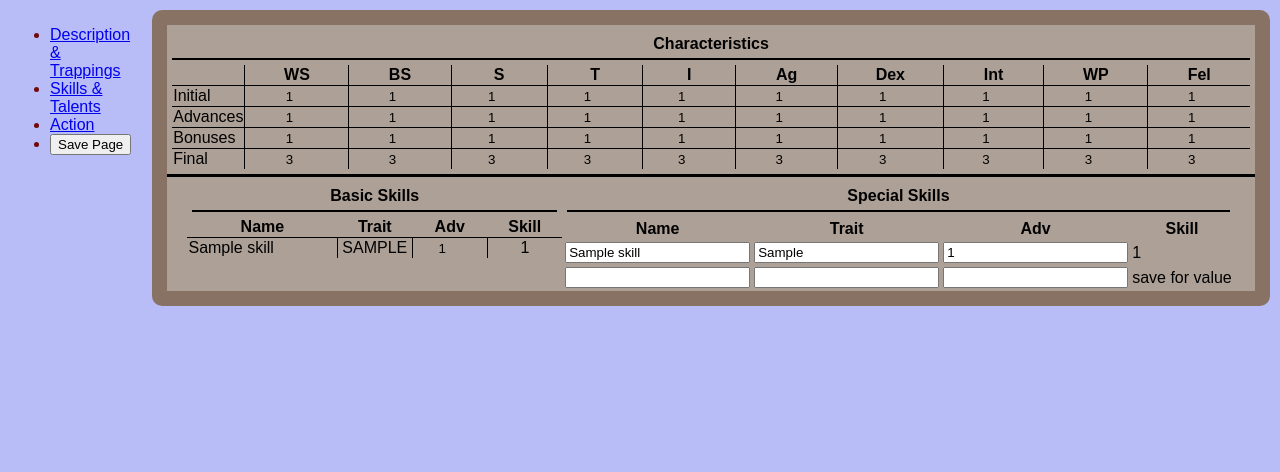
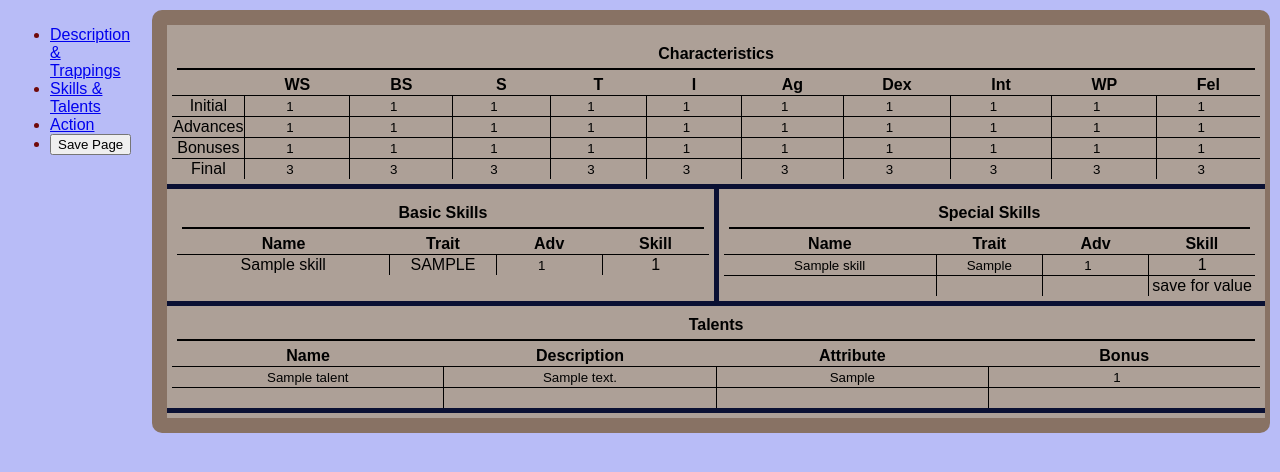
Before and after one commit to JESvane99/RPG_character_sheet, a Flask app: page /1/sheet-p2 in a window 1280 px wide. Shown: the top 472 px of the page. Run offline with Flask 3, Linux system fonts and the light colour scheme; tables that the repository leaves empty hold one stand-in row (values such as "Sample post").

Commit message:
Add skills and talents page
skills working with database, talents not yet.

```diff
--- a/app/static/style.css
+++ b/app/static/style.css
@@ -22,11 +22,19 @@ body {
 }
 .page-container {
     width: 100%;
+    padding: 5px;
     display: flex;
     flex-direction: column;
     align-items: center;
     background-color: rgb(173, 160, 151);
 }
+.page-container > div {
+    width: 100%;
+    padding-left: 5px;
+    padding-right: 5px;
+    border-bottom: 5px solid #0a1033;
+}
+
 img {
     width: 100%;
 }
@@ -226,8 +234,10 @@ ul.wealth li input {
 /* Characteristics table design */
 .characteristics-container {
     width: 100%;
-    border-bottom: 3px solid #000;
+    padding: 5px;
+    text-align: center;
 }
+
 h4.characteristics_header {
     padding: 5px;
     margin: 5px;
@@ -235,24 +245,18 @@ h4.characteristics_header {
     border-bottom: 2px solid #000000;
 }
 
-.characteristics-table {
+h4.skills-and-talents-header {
     padding: 5px;
     margin: 5px;
-    border-collapse: collapse;
-    border-style: hidden;
+    text-align: center;
+    border-bottom: 2px solid #000000;
 }
-.characteristics-table th, .characteristics-table td {
-    border: 1px solid #000;
-}
-.characteristics-table th {
+.skills-container {
+    width: 50%;
     text-align: center;
 }
-.characteristics-table td {
-    text-align: left;
-}
-
-.characteristics-table input,
-.basic-skills-table input {
+.skills-and-talents-table input,
+.talents-table input {
     border: none;
     background: none;
     width: 100%;
@@ -260,29 +264,46 @@ h4.characteristics_header {
     text-align: center;
 }
 
-.basic-skills-table {
+.skills-and-talents-table,
+.talents-table {
+    width: 100%;
     border-collapse: collapse;
     border-style: hidden;
 }
 
-.basic-skills-table .name-column {
+.skills-and-talents-table .name-column {
     width: 40%;
 }
 
-.basic-skills-table .trait-column {
+.skills-and-talents-table .trait-column {
     text-align: center;
     width: 20%;
 }
 
-.basic-skills-table .adv-column {
+.skills-and-talents-table .adv-column {
     width: 20%;
 }
 
-.basic-skills-table .skill-column {
+.skills-and-talents-table .skill-column {
     text-align: center;
     width: 20%;
 }
 
-.basic-skills-table td {
+.skills-and-talents-table td,
+.talents-table td {
     border: 1px solid #000;
 }
+
+.flex-section {
+    width: 100%;
+    display: flex;
+    justify-content: space-evenly;
+}
+
+.flex-section div {
+    padding: 5px;
+    border-right: 5px solid #0a1033;
+}
+.flex-section div:last-child {
+    border-right: none;
+}
--- a/app/templates/character_skills_talents_page.html
+++ b/app/templates/character_skills_talents_page.html
@@ -13,10 +13,11 @@
 <form action="/{{ character.id }}/sheet-p2" method="post" class="page-form" id="page">
   <div class="page-container">
     {% include 'skills_and_talents/characteristics.html' %}
-    <div class="flex">
+    <div class="flex-section">
       {% include 'skills_and_talents/basic_skills.html' %}
       {% include 'skills_and_talents/special_skills.html' %}
     </div>
+    {% include 'skills_and_talents/talents.html' %}
   </div>
 </form>
 {% endblock content %}
--- a/app/templates/skills_and_talents/basic_skills.html
+++ b/app/templates/skills_and_talents/basic_skills.html
@@ -1,6 +1,6 @@
-<div class="basic-skills-container">
-<h4 class="basic-skills-header">Basic Skills</h4>
-<table class="basic-skills-table">
+<div class="skills-container">
+<h4 class="skills-and-talents-header">Basic Skills</h4>
+<table class="skills-and-talents-table">
   <tr>
     <th class="name-column">Name</th>
     <th class="trait-column">Trait</th>
--- a/app/templates/skills_and_talents/characteristics.html
+++ b/app/templates/skills_and_talents/characteristics.html
@@ -1,6 +1,6 @@
 <div class="characteristics-container">
-<h4 class="characteristics_header">Characteristics</h4>
-<table class="characteristics-table">
+<h4 class="skills-and-talents-header">Characteristics</h4>
+<table class="skills-and-talents-table">
   <tr>
       <th></th>
       <th>WS</th>
--- a/app/templates/skills_and_talents/special_skills.html
+++ b/app/templates/skills_and_talents/special_skills.html
@@ -1,6 +1,6 @@
-<div class="special-skills-container">
-  <h4 class="special-skills-header">Special Skills</h4>
-  <table class="special-skills-table">
+<div class="skills-container">
+  <h4 class="skills-and-talents-header">Special Skills</h4>
+  <table class="skills-and-talents-table">
     <tr>
       <th class="name-column">Name</th>
       <th class="trait-column">Trait</th>
--- /dev/null
+++ b/app/templates/skills_and_talents/talents.html
@@ -0,0 +1,25 @@
+<div class="skills-container">
+  <h4 class="talents-header">Talents</h4>
+  <table class="talents-table">
+    <tr>
+      <th class="name-column">Name</th>
+      <th class="trait-column">Description</th>
+      <th class="adv-column">Attribute</th>
+      <th class="skill-column">Bonus</th>
+    </tr>
+    {% for item in character.talents|sort(attribute="name") %}
+    <tr>
+      <td><input type="text" name="talents_name_{{ item.id }}" value="{{ item.name }}"></td>
+      <td><input type="text" name="talents_description_{{ item.id }}" value="{{ item.description }}"></td>
+      <td><input type="text" name="talents_attribute_{{ item.id }}" value="{{ item.bonus_attribute }}"></td>
+      <td><input type="number" name="talents_bonus_value_{{ item.id}}" value="{{ item.given_bonus }}"></td>
+    </tr>
+    {% endfor %}
+    <tr>
+      <td><input type="text" name="talents_name_new"></td>
+      <td><input type="text" name="talents_description_new"></td>
+      <td><input type="text" name="talents_attribute_new"></td>
+      <td><input type="number" name="talents_bonus_value_new"></td>
+    </tr>
+  </table>
+</div>
```
